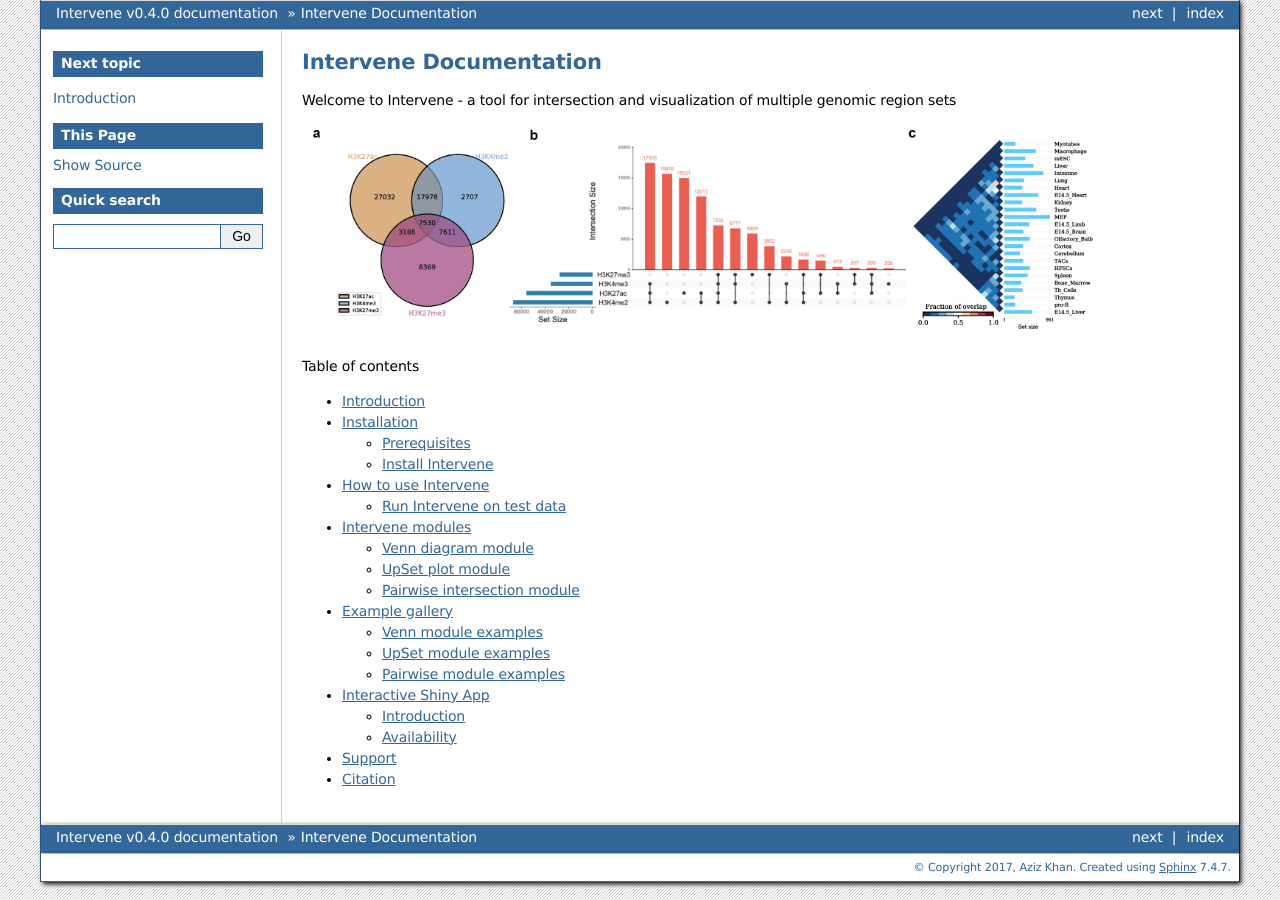
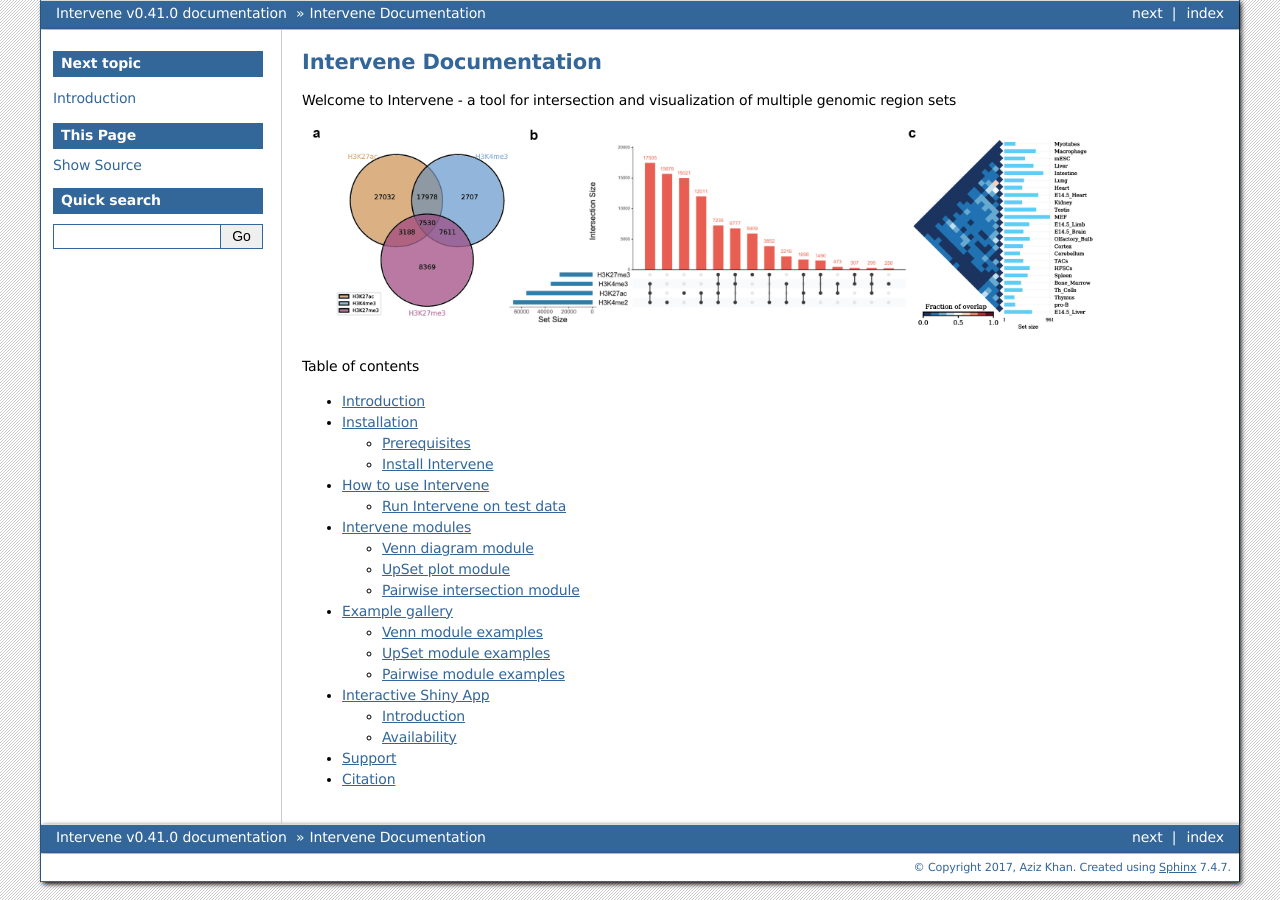
Before and after one commit to asntech/intervene, a Sphinx documentation site: the page built from docs/index.rst, in a window 1280 px wide. Built offline with Sphinx 7.4.7, drawn with Linux system fonts in a browser that asks for light colours.

Commit message:
Initial commit

```diff
--- a/docs/conf.py
+++ b/docs/conf.py
@@ -59,9 +59,9 @@ author = u'Aziz Khan'
 # built documents.
 #
 # The short X.Y version.
-version = '0.4.0'
+version = '0.41.0'
 # The full version, including alpha/beta/rc tags.
-release = 'v0.4.0'
+release = 'v0.41.0'
 
 # The language for content autogenerated by Sphinx. Refer to documentation
 # for a list of supported languages.
--- a/intervene/__init__.py
+++ b/intervene/__init__.py
@@ -1 +1 @@
-__version__ = '0.4.0'
+__version__ = '0.41.0'
```
